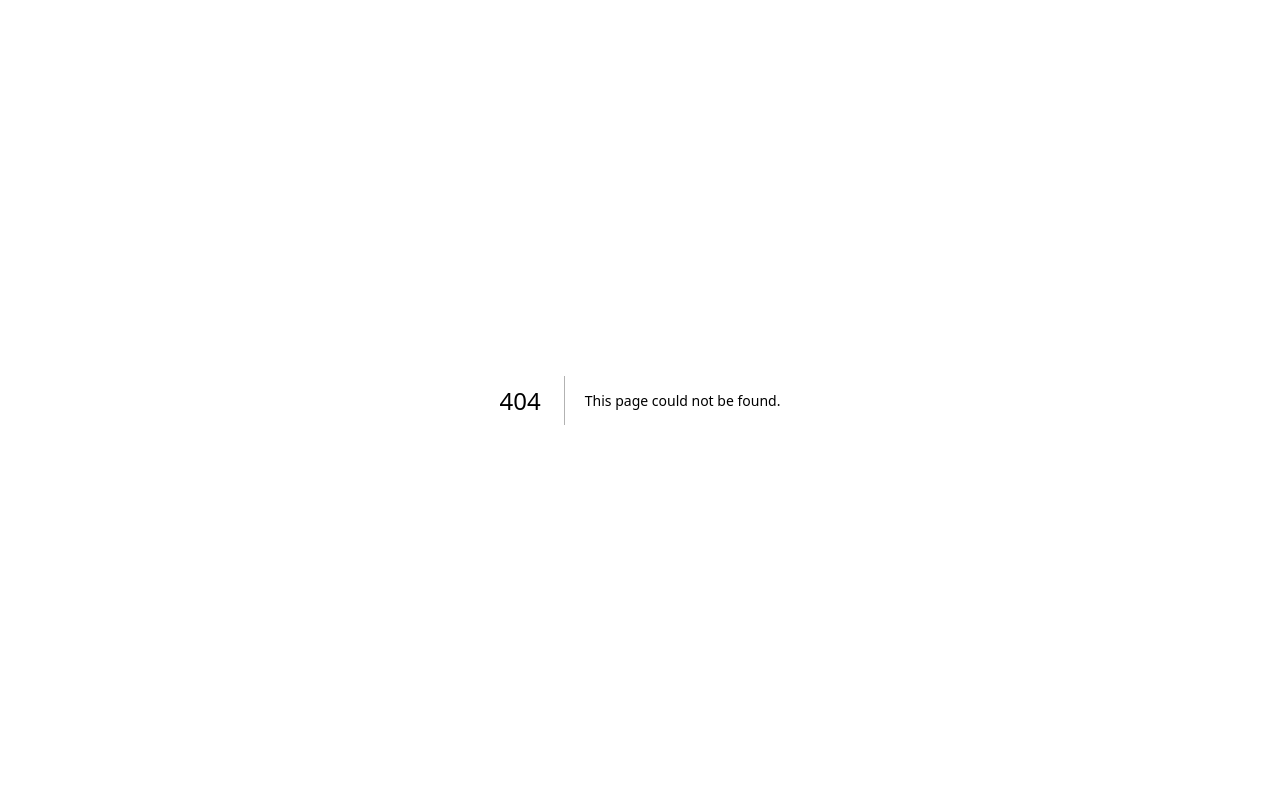
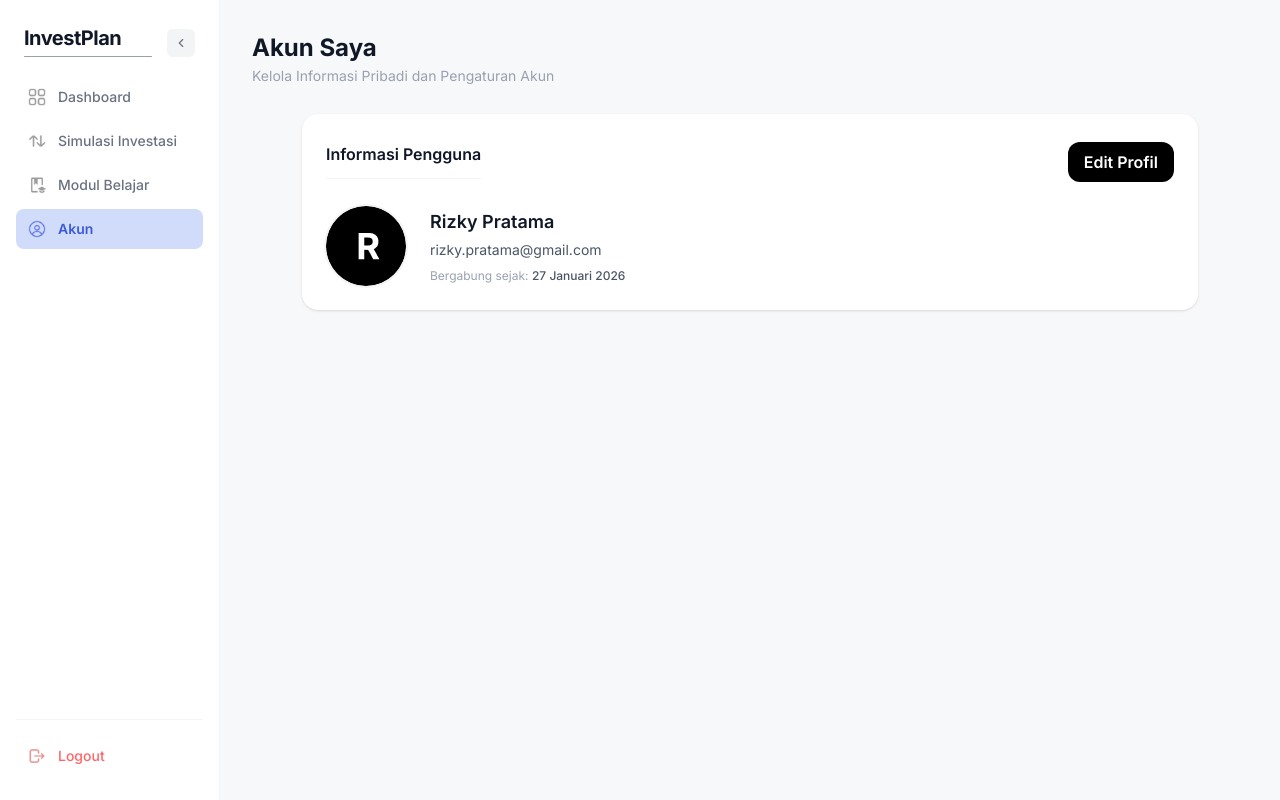
Before and after one commit to amadeuzjason/InvestPlan, a Next.js app: page /Main/akun in a window 1280 px wide. Before the commit this address had no page. Built offline with nearby package versions, Linux system fonts and the light colour scheme.

Commit message:
Halaman Akun

```diff
--- /dev/null
+++ b/app/Main/akun/page.tsx
@@ -0,0 +1,191 @@
+"use client";
+
+import Image from "next/image";
+import { Inter } from "next/font/google";
+import { useState } from "react";
+import SideNavbar from "@/app/components/layout/sideNavbar";
+
+const inter = Inter({ subsets: ["latin"] });
+
+function EditProfileModal({
+  initialName,
+  initialEmail,
+  initialAvatar,
+  onClose,
+  onSave,
+}: {
+  initialName: string;
+  initialEmail: string;
+  initialAvatar: string;
+  onClose: () => void;
+  onSave: (name: string, email: string, avatarUrl: string) => void;
+}) {
+  const [name, setName] = useState(initialName);
+  const [email, setEmail] = useState(initialEmail);
+  const [avatarPreview, setAvatarPreview] = useState<string>(initialAvatar);
+
+  const fileInputId = "edit-avatar-input";
+
+  const handleFileChange = (e: any) => {
+    const file = e.target.files && e.target.files[0];
+    if (!file) return;
+    const url = URL.createObjectURL(file);
+    setAvatarPreview(url);
+  };
+
+  return (
+    <div className="fixed inset-0 z-50 flex items-center justify-center">
+      <div
+        className="absolute inset-0 bg-black/30 backdrop-blur-sm"
+        onClick={onClose}
+      />
+      <div className="relative z-10 bg-white rounded-2xl shadow-2xl w-full max-w-md mx-4 p-8">
+        <div className="flex flex-col items-center mb-6">
+          <div className="relative">
+            <img
+              src={avatarPreview}
+              alt="avatar"
+              width={120}
+              height={120}
+              className="rounded-full object-cover"
+            />
+            <label
+              htmlFor={fileInputId}
+              className="absolute -bottom-1 -right-1 bg-blue-500 w-8 h-8 rounded-full flex items-center justify-center cursor-pointer"
+            >
+              <svg
+                xmlns="http://www.w3.org/2000/svg"
+                width="14"
+                height="14"
+                viewBox="0 0 24 24"
+                fill="none"
+                stroke="white"
+                strokeWidth="2"
+                strokeLinecap="round"
+                strokeLinejoin="round"
+              >
+                <path d="M23 19a2 2 0 0 1-2 2H3a2 2 0 0 1-2-2V8a2 2 0 0 1 2-2h3l2-3h6l2 3h3a2 2 0 0 1 2 2z" />
+              </svg>
+            </label>
+            <input
+              id={fileInputId}
+              type="file"
+              accept="image/*"
+              onChange={handleFileChange}
+              className="hidden"
+            />
+          </div>
+          <p className="text-sm text-gray-500 mt-3">
+            Klik ikon kamera untuk mengunggah foto baru
+          </p>
+        </div>
+
+        <label className="text-sm text-gray-600">Nama</label>
+        <input
+          value={name}
+          onChange={(e) => setName(e.target.value)}
+          className="w-full border border-gray-200 rounded-lg px-4 py-3 mb-4 mt-1"
+        />
+
+        <label className="text-sm text-gray-600">Email</label>
+        <input
+          value={email}
+          onChange={(e) => setEmail(e.target.value)}
+          className="w-full border border-gray-200 rounded-lg px-4 py-3 mb-6 mt-1"
+        />
+
+        <button
+          onClick={() => {
+            onSave(name, email, avatarPreview);
+          }}
+          className="w-full bg-black text-white py-3 rounded-xl font-semibold"
+        >
+          Simpan Perubahan
+        </button>
+      </div>
+    </div>
+  );
+}
+
+// ─── Main Component ───────────────────────────────────────────────────────────
+export default function AkunPage() {
+  const [modalOpen, setModalOpen] = useState(false);
+  const [name, setName] = useState("Rizky Pratama");
+  const [email, setEmail] = useState("rizky.pratama@gmail.com");
+  const [avatar, setAvatar] = useState<string>("/Profil.png");
+
+  return (
+    <div className={`${inter.className} flex min-h-screen`}>
+      <SideNavbar />
+
+      <div className="flex-1 bg-[#F7F8FA] min-h-screen p-8 overflow-y-auto">
+        {/* Header */}
+        <div className="mb-7">
+          <h2 className="text-2xl font-bold text-gray-900">Akun Saya</h2>
+          <p className="text-sm text-gray-400 mt-0.5">
+            Kelola Informasi Pribadi dan Pengaturan Akun
+          </p>
+        </div>
+
+        <div className="max-w-4xl mx-auto">
+          <div className="bg-white rounded-2xl shadow-sm p-4 sm:p-6">
+            {/* Header Info + Button */}
+            <div className="flex flex-row items-center justify-between mb-6 gap-3">
+              <div>
+                <h4 className="text-base font-semibold text-gray-900">
+                  Informasi Pengguna
+                </h4>
+                <div className="h-px bg-gray-100 mt-3" />
+              </div>
+
+              <div className="pt-1 self-start sm:self-auto">
+                <button
+                  onClick={() => setModalOpen(true)}
+                  className="bg-black text-white px-4 py-2 rounded-xl font-semibold"
+                >
+                  Edit Profil
+                </button>
+              </div>
+            </div>
+
+            {/* User Info */}
+            <div className="flex flex-col sm:flex-row items-center gap-3 sm:gap-6">
+              <div className="rounded-full overflow-hidden ring-2 ring-gray-100">
+                <img
+                  src={avatar}
+                  alt="avatar"
+                  className="object-cover w-24 h-24 sm:w-20 sm:h-20"
+                />
+              </div>
+              <div className="text-center sm:text-left">
+                <h3 className="text-lg font-semibold text-gray-900">{name}</h3>
+                <p className="text-sm text-gray-600 mt-1">{email}</p>
+                <p className="text-xs text-gray-400 mt-2">
+                  Bergabung sejak:{" "}
+                  <span className="font-medium text-gray-600">
+                    27 Januari 2026
+                  </span>
+                </p>
+              </div>
+            </div>
+          </div>
+        </div>
+
+        {modalOpen && (
+          <EditProfileModal
+            initialName={name}
+            initialEmail={email}
+            initialAvatar={avatar}
+            onClose={() => setModalOpen(false)}
+            onSave={(n, e, a) => {
+              setName(n);
+              setEmail(e);
+              setAvatar(a);
+              setModalOpen(false);
+            }}
+          />
+        )}
+      </div>
+    </div>
+  );
+}
--- a/app/Main/simulasi-investasi/page.tsx
+++ b/app/Main/simulasi-investasi/page.tsx
@@ -1,6 +1,5 @@
 "use client";
 
-import Image from "next/image";
 import { Inter } from "next/font/google";
 import { useState } from "react";
 import SideNavbar from "@/app/components/layout/sideNavbar";
@@ -15,7 +14,7 @@ export default function SimulasiInvestasiPage() {
   const [openDropdown, setOpenDropdown] = useState<boolean>(false);
   const [successPurchase, setSuccessPurchase] = useState<{ nama: string; jumlah: number; total: number } | null>(null);
 
-  // Virtual saldo — sync with Dashboard stat if you later centralize state
+  // Virtual saldo
   const virtualSaldo = 9200000; // Rp9.200.000
 
   const priceMap: Record<string, number> = {
@@ -93,7 +92,6 @@ export default function SimulasiInvestasiPage() {
     if (!jumlah || Number(jumlah) < 1) return setError("Masukkan jumlah unit yang valid.");
     if (total > virtualSaldo) return setError("Saldo virtual tidak cukup untuk transaksi ini.");
 
-    // Set success modal data instead of alert
     setSuccessPurchase({ nama: selected, jumlah: Number(jumlah), total });
     setSelected("");
     setJumlah("");
```
Also changed, not shown: public/Profil.png (added).
